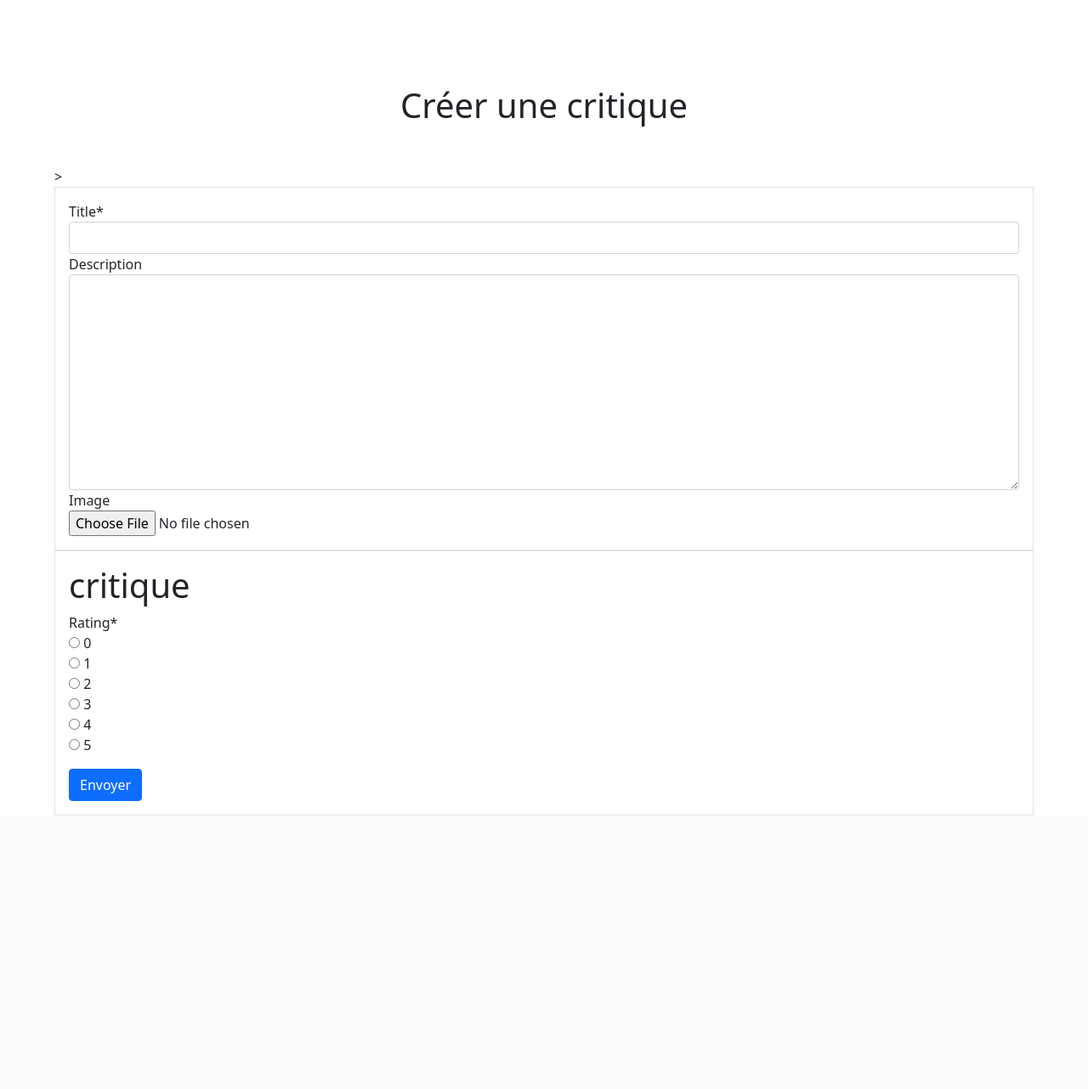
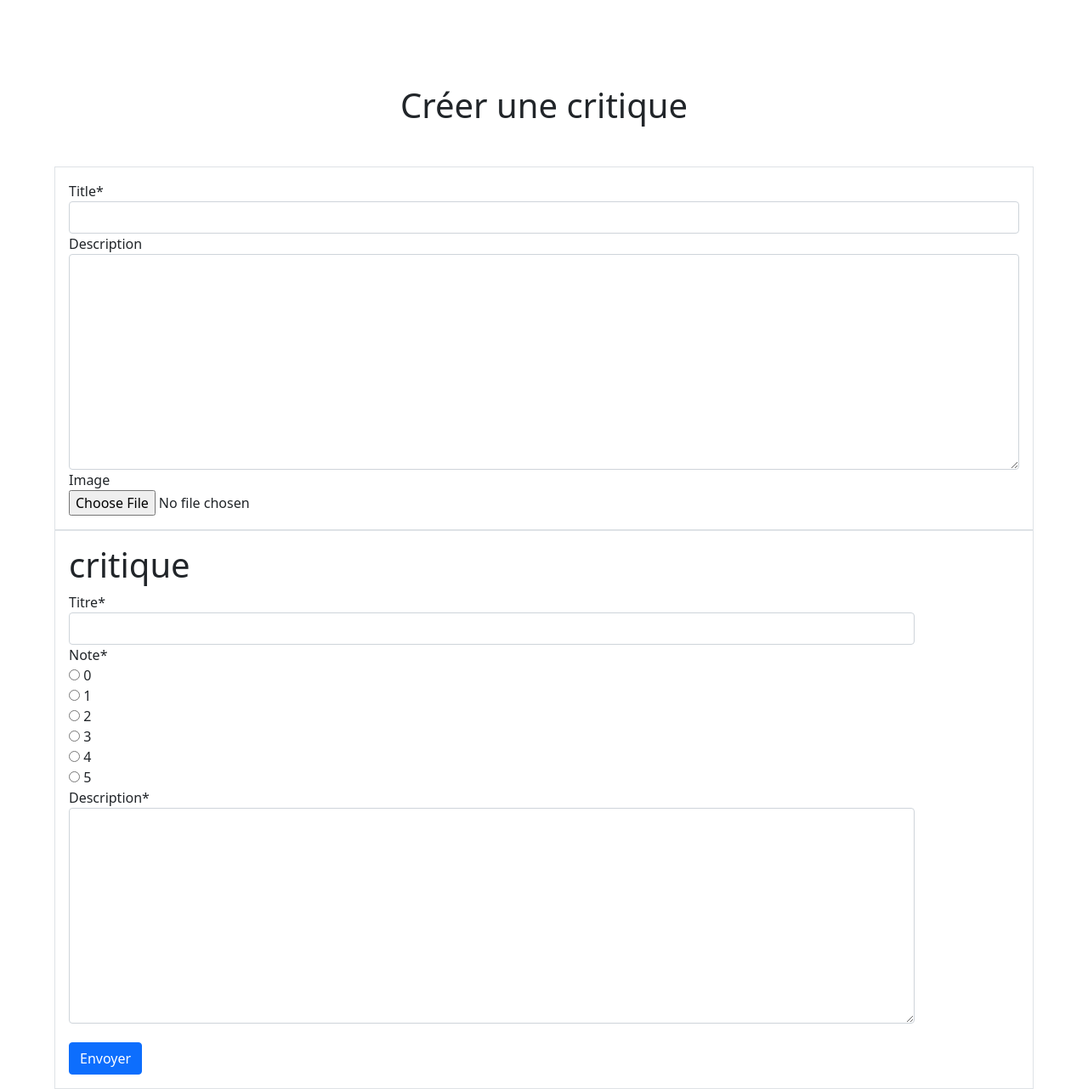
Before and after one commit to Theosers/LITReview, a Django app: page /create_review/ in a window 1280 px wide. Shown: the part 56-1338 px from the top of the page at 85% size. Before the commit the page ends 1016 px from the top, so only its background shows below. Run offline with Django 4.2, Linux system fonts and the light colour scheme; a user stored in the database is signed in; some libraries are stand-ins or nearby versions.

Commit message:
Crispy form added excepted InlineRadio problem

```diff
--- a/LITReview/inscription/forms.py
+++ b/LITReview/inscription/forms.py
@@ -46,18 +46,12 @@ class TicketForm(forms.ModelForm):
 
 
 class ReviewForm(forms.ModelForm):
-    # headline = forms.CharField(max_length=128, widget=forms.TextInput(attrs={'size' : '100px'}))
-    rating = forms.ChoiceField(widget=forms.RadioSelect(attrs={'class' : 'radioButton'}), choices=[('0', '0'), ('1', '1'), ('2', '2'), ('3', '3'), ('4', '4'), ('5', '5')])
-    # body = forms.CharField(max_length=8192, widget=forms.Textarea(attrs={'cols': '100'}))
+    headline = forms.CharField(label="Titre", max_length=128, widget=forms.TextInput(attrs={'size' : '100px'}))
+    rating = forms.ChoiceField(label="Note", widget=forms.RadioSelect(attrs={'class' : 'radioButton'}), choices=[('0', '0'), ('1', '1'), ('2', '2'), ('3', '3'), ('4', '4'), ('5', '5')])
+    body = forms.CharField(label="Description", max_length=8192, widget=forms.Textarea(attrs={'cols': '100'}))
+
+
 
     class Meta:
         model = Review
-        fields = ("headline", "rating", "body")
-
-    def __init__(self, *args, **kwargs):
-        super().__init__(*args, **kwargs)
-        self.helper = FormHelper()
-        self.helper.form_method = 'post'
-        self.helper.layout = Layout(
-                InlineRadios('rating')
-        )
+        fields = ("headline", "rating" ,"body")
--- a/LITReview/inscription/templates/inscription/create_review.html
+++ b/LITReview/inscription/templates/inscription/create_review.html
@@ -6,7 +6,7 @@
 <div class="d-flex flex-column" style="width:90%;">
     <h1 class="text-center mb-5">Créer une critique</h1>
 
-    <form method="post" enctype="multipart/form-data">>
+    <form method="post" enctype="multipart/form-data">
         <div class="border p-3" >
             {% load crispy_forms_tags %}
             {{ ticket_form|crispy }}
```
Also changed, not shown: LITReview/db.sqlite3.
